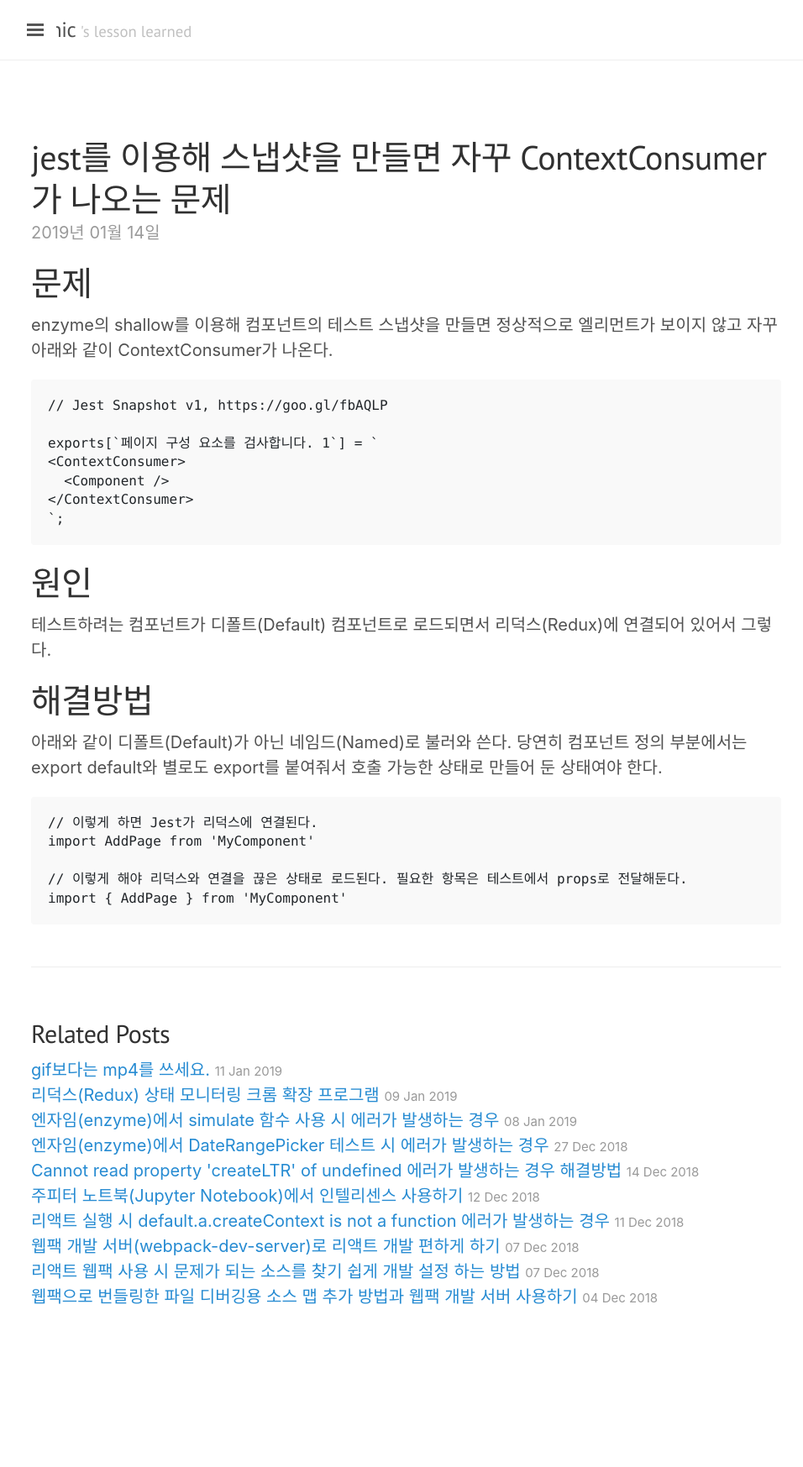
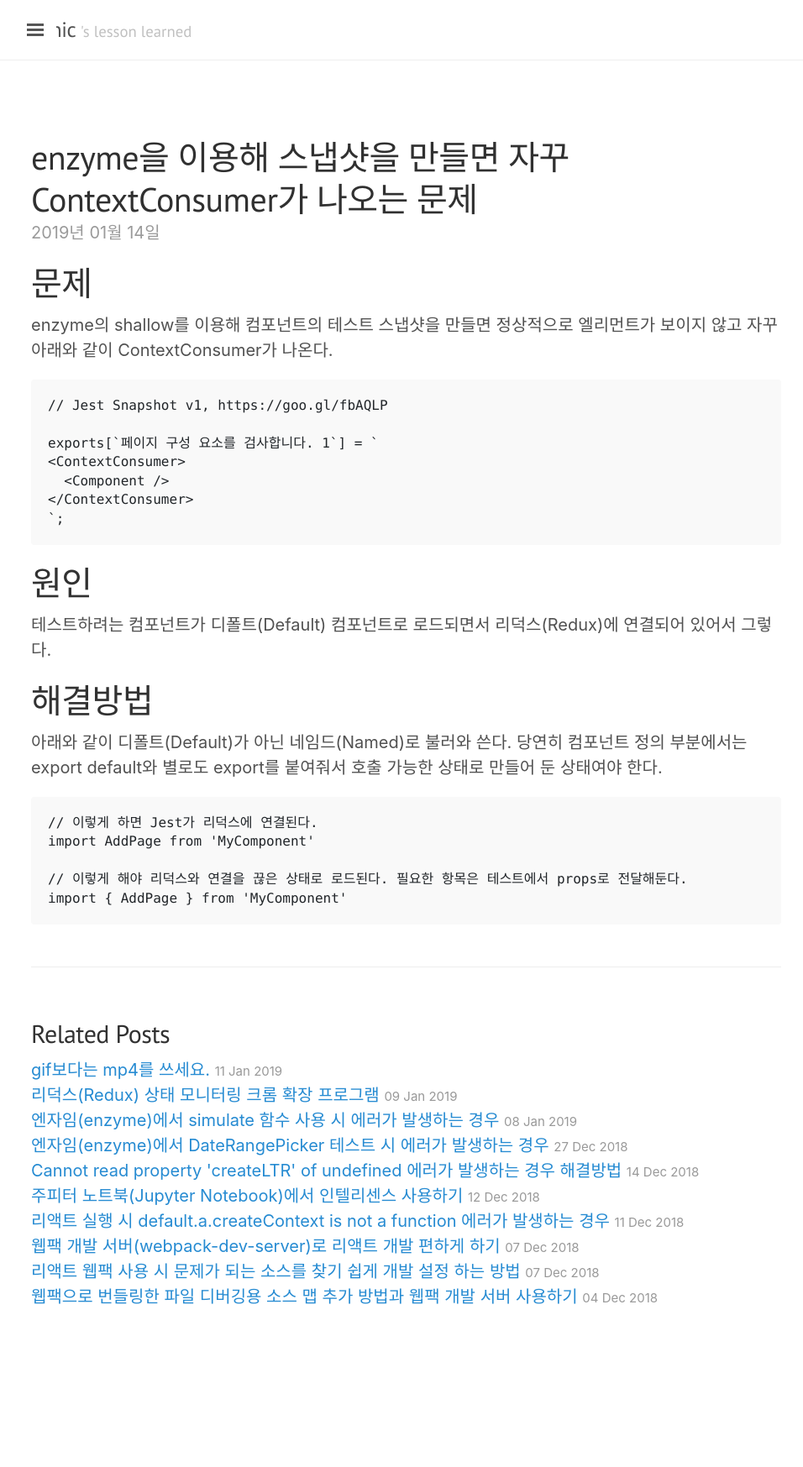
Before and after one commit to jwkcp/jwkcp.github.com, a Jekyll site: the page built from _posts/2019-01-14-problem-contextconsumer-with-jest-in-react.md, in a window 1280 px wide. Shown: the whole page at 84% size, without its empty margins (3-959 px from the left). Built offline with Jekyll 4.4.1, drawn with Linux system fonts in a browser that asks for light colours; nearby versions of some CDN libraries; comment, search, counter and statistics services are not loaded.

Commit message:
modifying subject

```diff
--- a/_posts/2019-01-14-problem-contextconsumer-with-jest-in-react.md
+++ b/_posts/2019-01-14-problem-contextconsumer-with-jest-in-react.md
@@ -1,7 +1,7 @@
 ---
 layout: post
-title: jest를 이용해 스냅샷을 만들면 자꾸 ContextConsumer가 나오는 문제
-tags: react jest
+title: enzyme을 이용해 스냅샷을 만들면 자꾸 ContextConsumer가 나오는 문제
+tags: react jest enzyme
 comments: true
 ---
 
```
